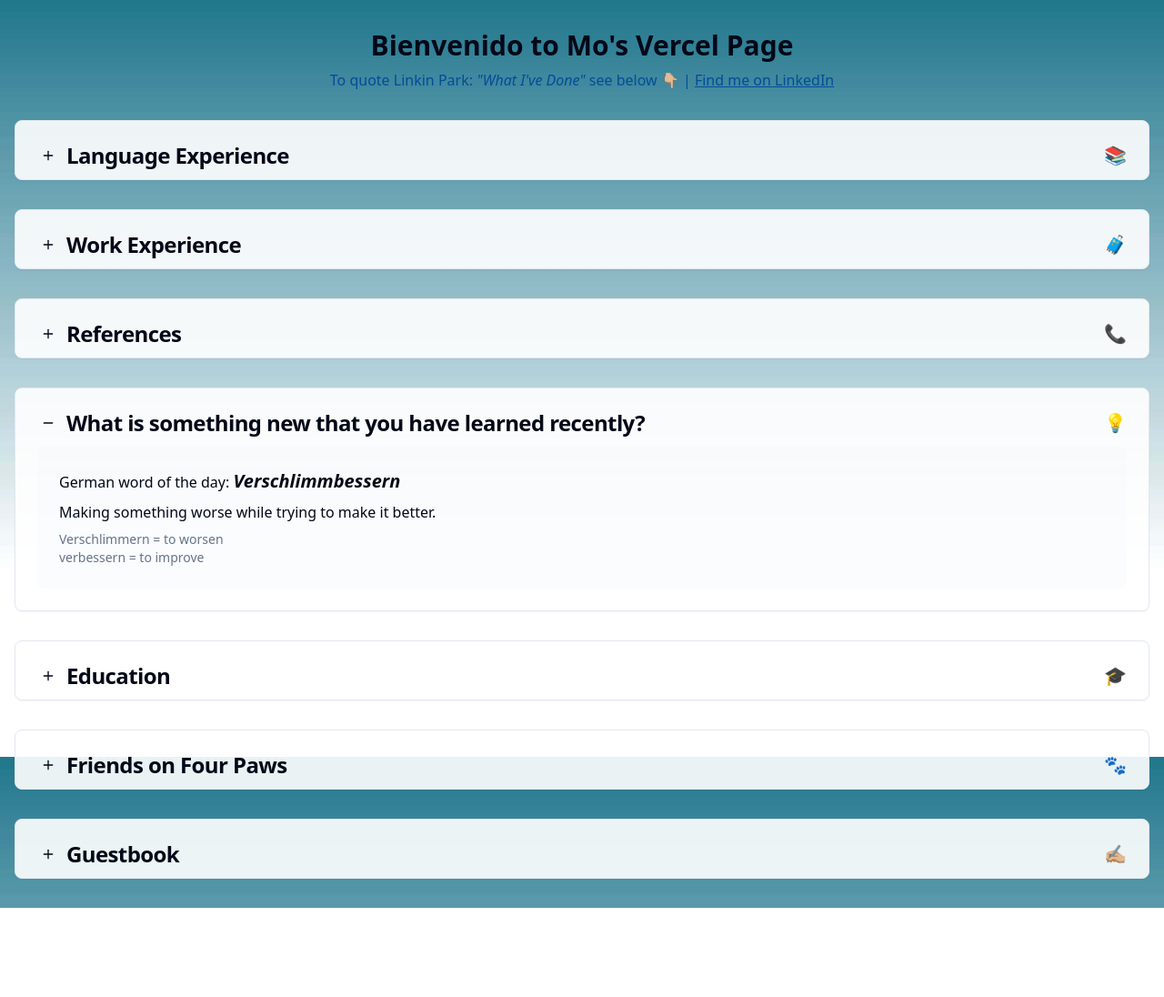
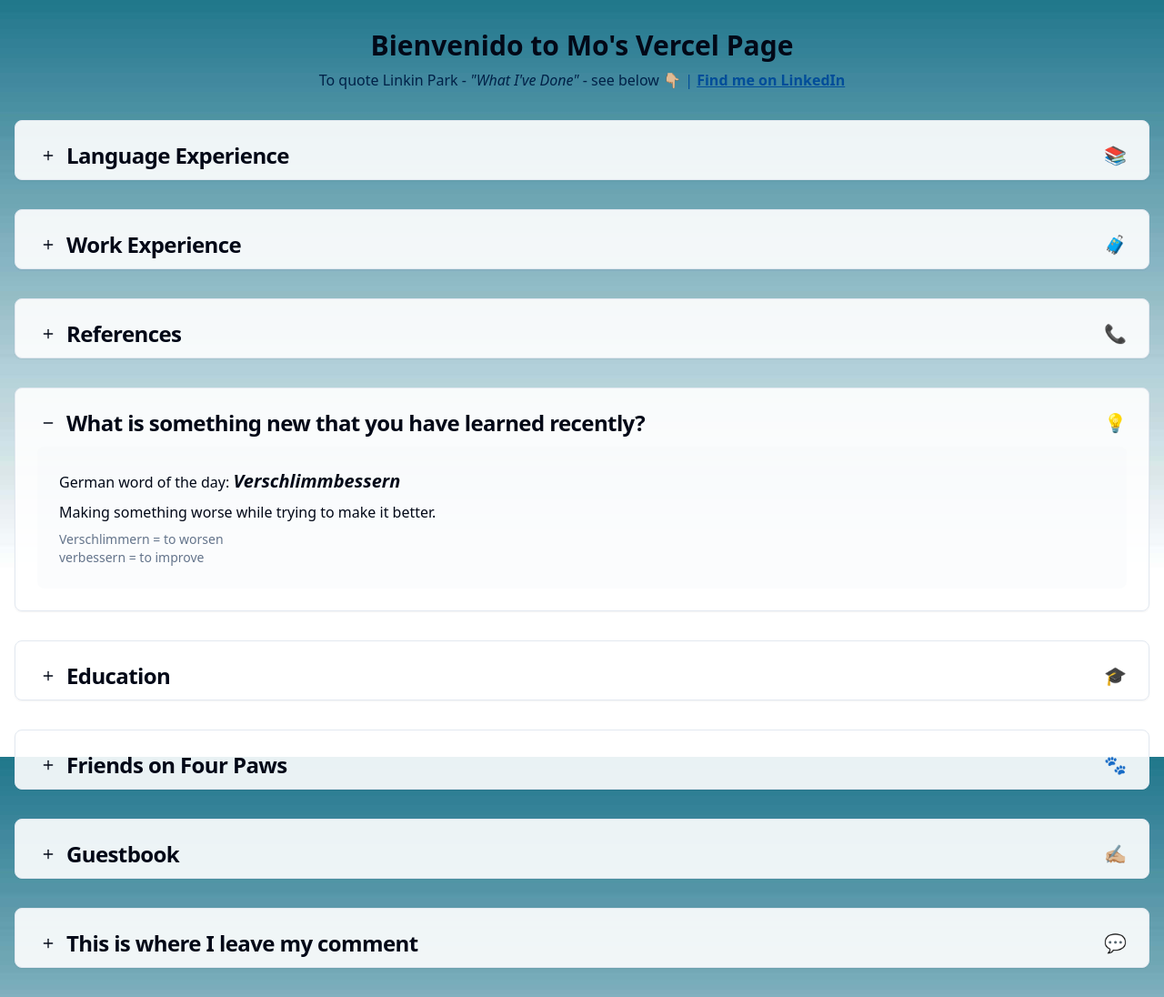
Before and after one commit to Morceltile/vercel25, a Next.js app: page / in a window 1280 px wide. Shown: the whole page at 91% size. Before the commit the page ends 998 px from the top, so only its background shows below. Built offline with nearby package versions, Linux system fonts and the light colour scheme.

Commit message:
Changes with new section

```diff
--- a/app/page.tsx
+++ b/app/page.tsx
@@ -6,6 +6,7 @@ import { ReferencesWidget } from "@/components/references-widget"
 import { GuestbookWidget } from "@/components/guestbook-widget"
 import { LanguageExperienceWidget } from "@/components/language-experience-widget"
 import { LearnedWidget } from "@/components/learned-widget"
+import { CommentSection } from "@/components/comment-section"
 
 export default function ProfilePage() {
   return (
@@ -16,17 +17,17 @@ export default function ProfilePage() {
       <div className="container mx-auto py-8 px-4">
         <header className="mb-8 text-center">
           <h1 className="text-3xl font-bold mb-2">Bienvenido to Mo's Vercel Page</h1>
-          <p className="text-blue-700">
-            <span>To quote Linkin Park: </span>
-            <span className="italic">"What I've Done"</span>
-            <span> see below </span>
+          <p>
+            <span className="text-blue-900">To quote Linkin Park - </span>
+            <span className="italic text-blue-900">"What I've Done"</span>
+            <span className="text-blue-900"> - see below </span>
             <span>👇🏼</span>
-            <span> | </span>
+            <span className="text-blue-700"> | </span>
             <Link
               href="https://www.linkedin.com/in/guessuwantsummo/"
               target="_blank"
               rel="noopener noreferrer"
-              className="underline hover:no-underline"
+              className="text-blue-700 underline hover:no-underline font-bold"
             >
               Find me on LinkedIn
             </Link>
@@ -47,6 +48,8 @@ export default function ProfilePage() {
           <DogsWidget />
 
           <GuestbookWidget />
+
+          <CommentSection />
         </div>
       </div>
     </div>
--- /dev/null
+++ b/components/comment-section.tsx
@@ -0,0 +1,52 @@
+"use client"
+
+import { CollapsibleSection } from "./collapsible-section"
+import { Textarea } from "@/components/ui/textarea"
+import { Button } from "@/components/ui/button"
+import { useState } from "react"
+
+export function CommentSection() {
+  const [comment, setComment] = useState("")
+  const [submitted, setSubmitted] = useState(false)
+
+  const handleSubmit = () => {
+    if (comment.trim()) {
+      setSubmitted(true)
+    }
+  }
+
+  return (
+    <CollapsibleSection title="This is where I leave my comment" emoji="💬">
+      <div className="space-y-4">
+        {!submitted ? (
+          <>
+            <Textarea
+              placeholder="Share your thoughts..."
+              className="min-h-[150px] resize-none"
+              value={comment}
+              onChange={(e) => setComment(e.target.value)}
+            />
+            <div className="flex justify-end">
+              <Button onClick={handleSubmit}>Submit Comment</Button>
+            </div>
+          </>
+        ) : (
+          <div className="bg-green-50 p-4 rounded-md">
+            <p className="text-green-800 font-medium">Thank you for your comment!</p>
+            <p className="mt-2 italic">{comment}</p>
+            <Button
+              variant="outline"
+              className="mt-4"
+              onClick={() => {
+                setComment("")
+                setSubmitted(false)
+              }}
+            >
+              Leave another comment
+            </Button>
+          </div>
+        )}
+      </div>
+    </CollapsibleSection>
+  )
+}
--- a/tailwind.config.ts
+++ b/tailwind.config.ts
@@ -54,6 +54,7 @@ const config = {
         },
         blue: {
           700: "#004D99", // Marine blue color
+          900: "#002147", // Night blue color
         },
       },
       borderRadius: {
```
